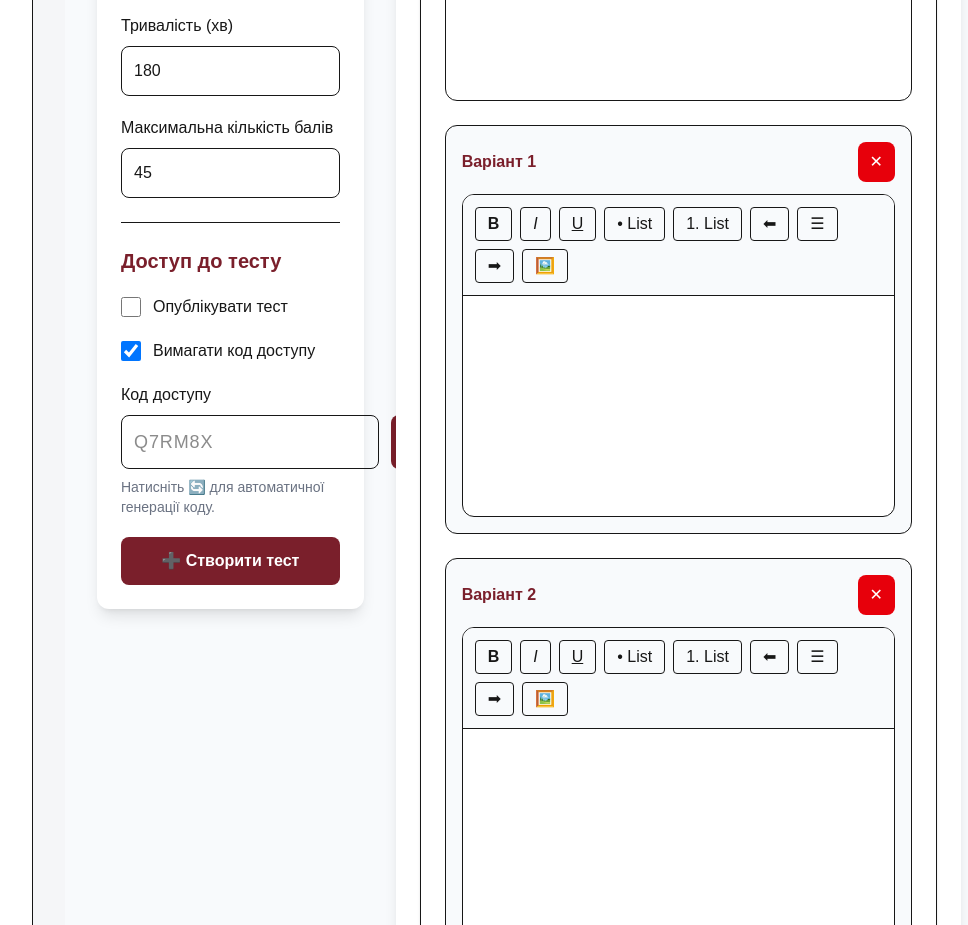
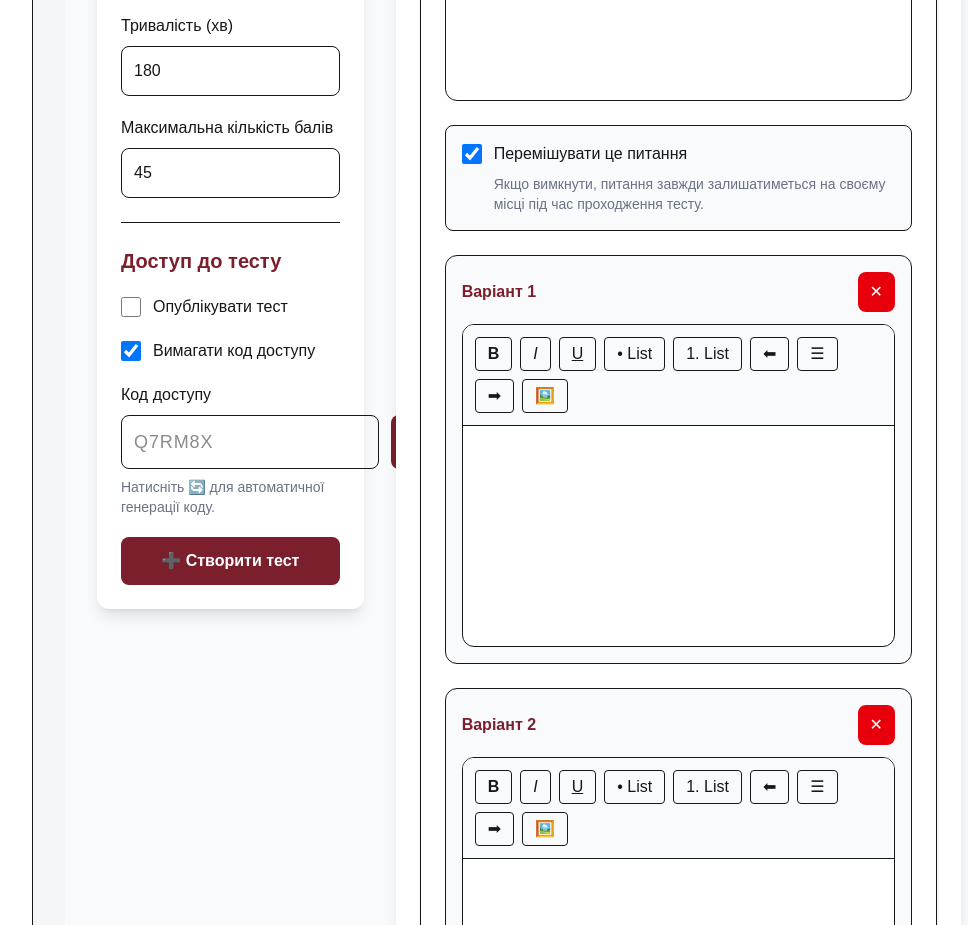
Before and after one commit to Andrii-kh-test/nmt-platform, a Next.js app: page /admin/tests/new in a window 1280 px wide. Shown: the part 840-1765 px from the top of the page, without its empty margins (255-1223 px from the left). Built offline with nearby package versions, Linux system fonts and the light colour scheme.

Commit message:
Improve question and answer shuffling

```diff
--- a/app/components/admin/QuestionItem.tsx
+++ b/app/components/admin/QuestionItem.tsx
@@ -6,7 +6,9 @@ import SingleChoice from "./question-types/SingleChoice";
 import MultipleChoice from "./question-types/MultipleChoice";
 import Matching from "./question-types/Matching";
 import Sequence from "./question-types/Sequence";
+
 import RichTextEditor from "@/app/components/editor/RichTextEditor";
+
 type Props = {
   question: Question;
   number: number;
@@ -32,7 +34,9 @@ export default function QuestionItem({
 
   return (
     <div className="bg-white border rounded-xl shadow-sm p-6">
+
       <div className="flex justify-between items-center mb-6">
+
         <h3 className="text-xl font-bold text-[#7A1F2B]">
           Питання №{number}
         </h3>
@@ -44,10 +48,13 @@ export default function QuestionItem({
         >
           Видалити
         </button>
+
       </div>
 
       <div className="space-y-6">
+
         <div>
+
           <label className="block font-medium mb-2">
             Тип завдання
           </label>
@@ -77,10 +84,13 @@ export default function QuestionItem({
             <option value="sequence">
               Встановлення послідовності
             </option>
+
           </select>
+
         </div>
 
         <div>
+
           <label className="block font-medium mb-2">
             Текст питання
           </label>
@@ -91,6 +101,36 @@ export default function QuestionItem({
               updateField("text", html)
             }
           />
+
+        </div>
+
+        <div className="bg-slate-50 border rounded-lg p-4">
+
+          <label className="flex items-center gap-3 cursor-pointer">
+
+            <input
+              type="checkbox"
+              checked={question.shuffleQuestion}
+              onChange={(e) =>
+                updateField(
+                  "shuffleQuestion",
+                  e.target.checked
+                )
+              }
+              className="w-5 h-5"
+            />
+
+            <span className="font-medium">
+              Перемішувати це питання
+            </span>
+
+          </label>
+
+          <p className="text-sm text-gray-500 mt-2 ml-8">
+            Якщо вимкнути, питання завжди залишатиметься
+            на своєму місці під час проходження тесту.
+          </p>
+
         </div>
 
         {question.type === "single" && (
@@ -122,6 +162,7 @@ export default function QuestionItem({
         )}
 
         <div>
+
           <label className="block font-medium mb-2">
             Кількість балів
           </label>
@@ -138,8 +179,11 @@ export default function QuestionItem({
             }
             className="w-40 border rounded-lg p-3"
           />
+
         </div>
+
       </div>
+
     </div>
   );
 }
--- a/app/components/admin/question-types/MultipleChoice.tsx
+++ b/app/components/admin/question-types/MultipleChoice.tsx
@@ -22,19 +22,9 @@ export default function MultipleChoice({
       isCorrect: !options[index].isCorrect,
     };
 
-    const correctAnswers = options
-      .map((option, i) =>
-        option.isCorrect ? i + 1 : null
-      )
-      .filter(
-        (value): value is number =>
-          value !== null
-      );
-
     onChange({
       ...question,
       options,
-      correctAnswers,
     });
 
   }
--- a/app/components/admin/question-types/SingleChoice.tsx
+++ b/app/components/admin/question-types/SingleChoice.tsx
@@ -23,7 +23,6 @@ export default function SingleChoice({
     onChange({
       ...question,
       options,
-      correctAnswers: [index + 1],
     });
 
   }
--- a/app/components/test/TestLoader.tsx
+++ b/app/components/test/TestLoader.tsx
@@ -4,6 +4,8 @@ import { useEffect, useRef } from "react";
 
 import { Test } from "@/app/types/test";
 import { useTestSession } from "@/app/context/TestSessionContext";
+
+import { shuffleTest } from "@/app/utils/shuffleTest";
 
 type Props = {
   test: Test;
@@ -30,11 +32,20 @@ export default function TestLoader({
       return;
     }
 
-    loadTest(test);
+    // Створюємо випадковий порядок питань та відповідей
+    const shuffled = shuffleTest(test);
+
+    loadTest(shuffled);
+
     startTimer();
 
     initialized.current = true;
-  }, [currentTest, loadTest, startTimer, test]);
+  }, [
+    currentTest,
+    loadTest,
+    startTimer,
+    test,
+  ]);
 
   return null;
 }
--- a/app/types/question.ts
+++ b/app/types/question.ts
@@ -27,9 +27,9 @@ export interface Question {
 
   text: string;
 
+  shuffleQuestion: boolean;
+
   options: AnswerOption[];
-
-  correctAnswers: number[];
 
   matchingPairs: MatchingPair[];
 
--- a/app/utils/createQuestion.ts
+++ b/app/utils/createQuestion.ts
@@ -11,6 +11,9 @@ export function createQuestion(
     type: "single",
 
     text: "",
+
+    // Нове поле
+    shuffleQuestion: true,
 
     options: [
       {
@@ -38,9 +41,6 @@ export function createQuestion(
         isCorrect: false,
       },
     ],
-
-    correctAnswers: [1],
-
     matchingPairs: [
       {
         id: 1,
--- a/app/utils/mapPrismaTest.ts
+++ b/app/utils/mapPrismaTest.ts
@@ -17,7 +17,6 @@ export function mapPrismaTest(test: any): Test {
 
     maxPoints: test.maxPoints,
 
-    // Нові поля
     isPublished: test.isPublished ?? false,
 
     codeRequired: test.codeRequired ?? true,
@@ -36,16 +35,17 @@ export function mapPrismaTest(test: any): Test {
 
         points: question.points,
 
-        options: question.options.map((option: any) => ({
-          id: option.id,
-          order: option.order,
-          text: option.text,
-          isCorrect: option.isCorrect,
-        })),
+        shuffleQuestion:
+          question.shuffleQuestion ?? true,
 
-        correctAnswers: question.options
-          .filter((option: any) => option.isCorrect)
-          .map((option: any) => option.order),
+        options: question.options.map(
+          (option: any) => ({
+            id: option.id,
+            order: option.order,
+            text: option.text,
+            isCorrect: option.isCorrect,
+          })
+        ),
 
         matchingPairs: [],
 
--- /dev/null
+++ b/app/utils/shuffleTest.ts
@@ -0,0 +1,79 @@
+import { Test } from "@/app/types/test";
+import { Question } from "@/app/types/question";
+import { AnswerOption } from "@/app/types/answerOption";
+
+function shuffleArray<T>(array: T[]): T[] {
+  const result = [...array];
+
+  for (let i = result.length - 1; i > 0; i--) {
+    const j = Math.floor(Math.random() * (i + 1));
+
+    [result[i], result[j]] = [
+      result[j],
+      result[i],
+    ];
+  }
+
+  return result;
+}
+
+function shuffleOptions(
+  question: Question
+): Question {
+
+  // Для послідовності не перемішуємо
+  if (question.type === "sequence") {
+    return question;
+  }
+
+  const shuffledOptions = shuffleArray(question.options).map(
+    (option: AnswerOption, index: number) => ({
+      ...option,
+      order: index + 1,
+    })
+  );
+
+  return {
+    ...question,
+    options: shuffledOptions,
+  };
+}
+
+export function shuffleTest(
+  test: Test
+): Test {
+
+  const movableQuestions = shuffleArray(
+    test.questions.filter(
+      (q) => q.shuffleQuestion !== false
+    )
+  );
+
+  let movableIndex = 0;
+
+  const questions = test.questions.map((question) => {
+
+    if (question.shuffleQuestion === false) {
+      return shuffleOptions(question);
+    }
+
+    const shuffledQuestion =
+      movableQuestions[movableIndex++];
+
+    return shuffleOptions(shuffledQuestion);
+
+  });
+
+  // Перенумеровуємо порядок питань
+  const normalizedQuestions = questions.map(
+    (question, index) => ({
+      ...question,
+      order: index + 1,
+    })
+  );
+
+  return {
+    ...test,
+    questions: normalizedQuestions,
+  };
+}
```
Also changed, not shown: 1 other file (tests, documents, lock files or other folders). Lines whose indentation alone changed are shown as unchanged.
